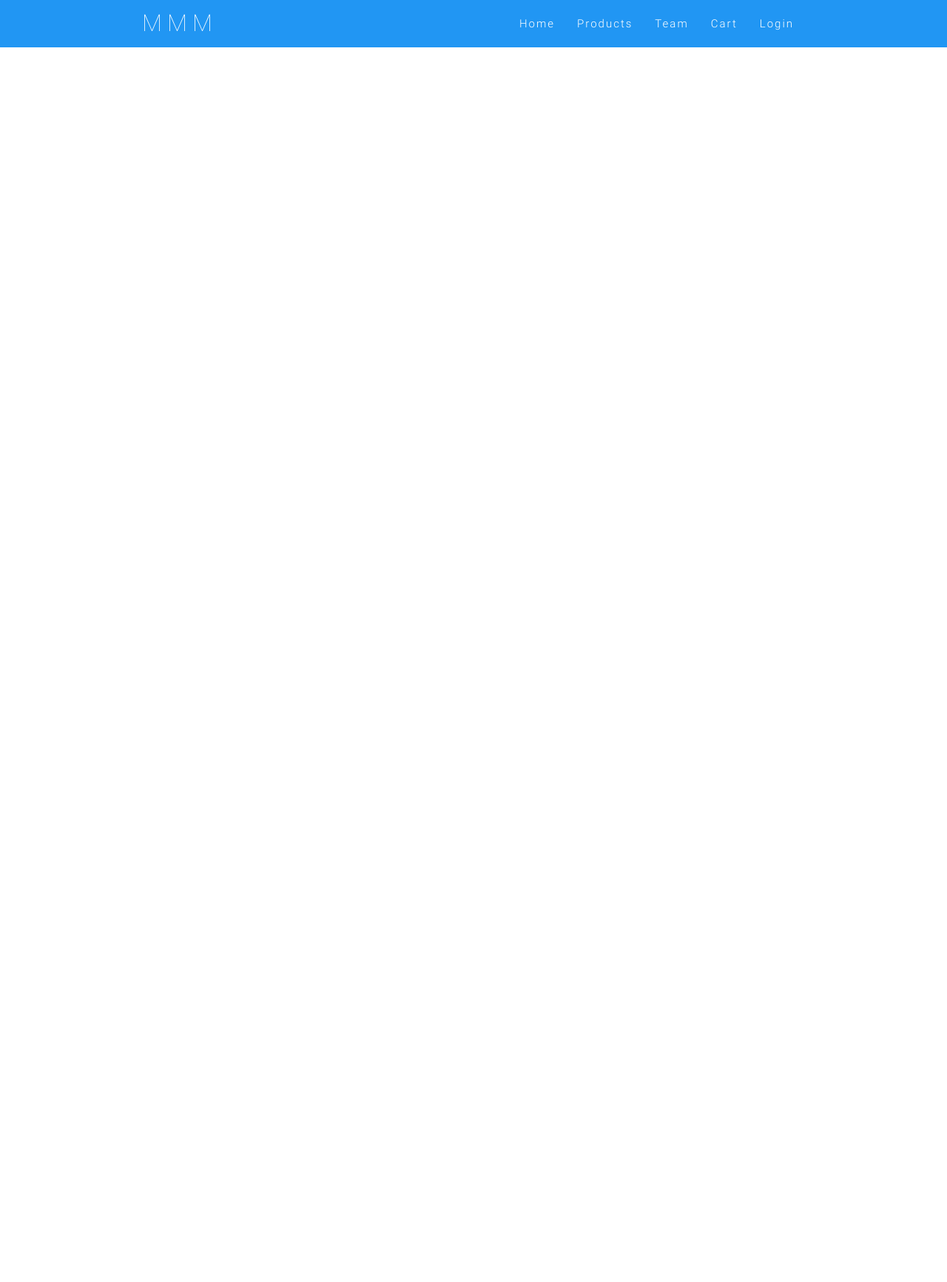
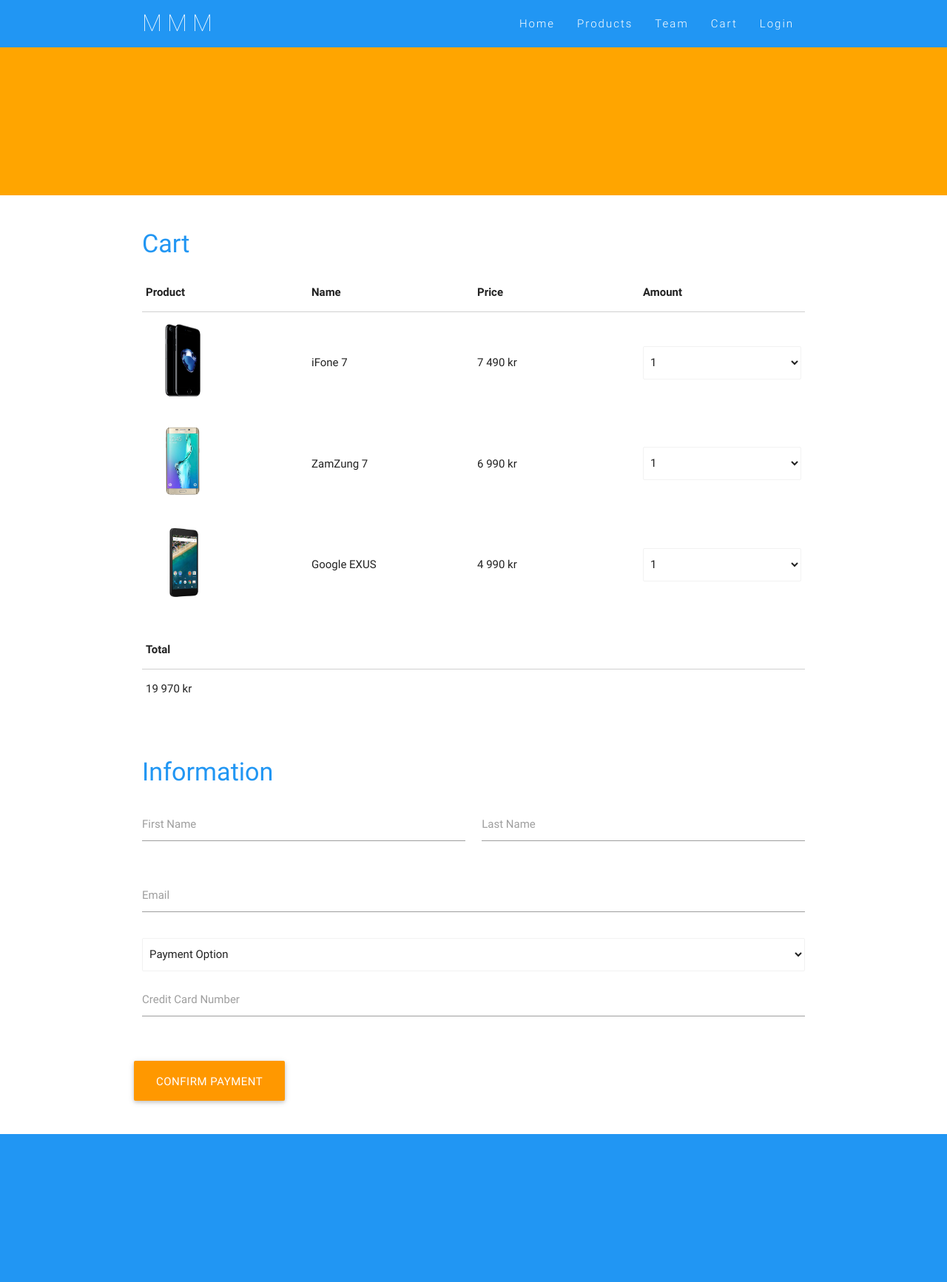
Before and after one commit to spiking/EITF05_Webshop, a PHP site: page /cart.html in a window 1280 px wide. Shown: the whole page at 74% size. Before the commit the page ends 64 px from the top, so only its background shows below. Run offline with PHP 8.4, Linux system fonts and the light colour scheme; a stand-in replaces the project's code that opens the database connection; some libraries are stand-ins or nearby versions.

Commit message:
Layout changes, renamed files

```diff
--- a/cart.html
+++ b/cart.html
@@ -8,9 +8,12 @@
     <title>MMM - Mobile</title>
 
     <!-- CSS  -->
-    <link href="css/style.css" type="text/css" rel="stylesheet">
+    <link href="css/style-main.css" type="text/css" rel="stylesheet">
+    <link href="css/style-cart.css" type="text/css" rel="stylesheet">
     <!--Import materialize.css-->
-    <link type="text/css" rel="stylesheet" href="css/materialize.min.css"  media="screen,projection"/>
+    <link type="text/css" rel="stylesheet" href="css/materialize.min.css" media="screen,projection" />
+    <!--Import Google Icon Font-->
+    <link href="http://fonts.googleapis.com/icon?family=Material+Icons" rel="stylesheet">
 
 </head>
 
@@ -28,7 +31,7 @@
                 <div class="nav-wrapper">
                     <a href="#" id="logo-container" class="brand-logo">MMM</a>
                     <ul class="right hide-on-med-and-down">
-                        <li><a href="#">Home</a></li>
+                        <li><a href="index.html">Home</a></li>
                         <li><a href="#">Products</a></li>
                         <li><a href="#">Team</a></li>
                         <li><a href="cart.html">Cart</a></li>
@@ -47,12 +50,162 @@
         </nav>
     </div>
 
-        <!--  Scripts-->
-    <script src="min/plugin-min.js"></script>
-    <script src="min/custom-min.js"></script>
+    <header>
+    </header>
 
-    <!--Import jQuery before materialize.js-->
+    <div>
+        <div class="container">
+            <div class="wrapper">
+                <h4 class="header text_b" id="cartTitle">Cart</h4>
+                <table>
+                    <thead>
+                        <tr>
+                            <th data-field="img">Product</th>
+                            <th data-field="name">Name</th>
+                            <th data-field="price">Price</th>
+                            <th data-field="amount">Amount</th>
+                        </tr>
+                    </thead>
+                    <tbody>
+                        <tr>
+                            <td><img src="img/product_1.jpg" alt="" border=3 height=100 width=100></img>
+                            </td>
+                            <td>iFone 7</td>
+                            <td>7 490 kr</td>
+                            <td>
+
+
+
+
+
+
+                                <select class="browser-default">
+                                    <option value="" disabled selected>1</option>
+                                    <option value="1">0</option>
+                                    <option value="2">1</option>
+                                    <option value="3">2</option>
+                                    <option value="4">3</option>
+                                    <option value="5">4</option>
+                                    <option value="6">5</option>
+                                </select>
+
+
+                            </td>
+                        </tr>
+                        <tr>
+                            <td><img src="img/product_2.jpg" alt="" border=3 height=100 width=100></img>
+                            </td>
+                            <td>ZamZung 7</td>
+                            <td>6 990 kr</td>
+                            <td>
+                                <select class="browser-default">
+                                    <option value="" disabled selected>1</option>
+                                    <option value="1">0</option>
+                                    <option value="2">1</option>
+                                    <option value="3">2</option>
+                                    <option value="4">3</option>
+                                    <option value="5">4</option>
+                                    <option value="6">5</option>
+                                </select>
+                            </td>
+                        </tr>
+                        <tr>
+                            <td><img src="img/product_3.jpg" alt="" border=3 height=100 width=100></img>
+                            </td>
+                            <td>Google EXUS</td>
+                            <td align="right">4 990 kr</td>
+                            <td>
+                                <select class="browser-default">
+                                    <option value="" disabled selected>1</option>
+                                    <option value="1">0</option>
+                                    <option value="2">1</option>
+                                    <option value="3">2</option>
+                                    <option value="4">3</option>
+                                    <option value="5">4</option>
+                                    <option value="6">5</option>
+                                </select>
+                            </td>
+                        </tr>
+                    </tbody>
+                </table>
+                <table>
+                    <!--                    <h4 class="header text_b">Cart</h4>-->
+                    <thead>
+                        <tr>
+                            <th data-field="price">Total</th>
+                        </tr>
+                    </thead>
+                    <tbody>
+                        <tr>
+                            <td>19 970 kr</td>
+                        </tr>
+                        </tr>
+                    </tbody>
+                </table>
+            </div>
+        </div>
+    </div>
+
+    <div class="container">
+        <div class="row">
+            <form class="col s12">
+                <h4 class="header text_b">Information</h4>
+                <div class="row">
+                    <div class="input-field col s6">
+                        <input id="first_name" type="text" class="validate">
+                        <label for="first_name">First Name</label>
+                    </div>
+                    <div class="input-field col s6">
+                        <input id="last_name" type="text" class="validate">
+                        <label for="last_name">Last Name</label>
+                    </div>
+                </div>
+                <div class="row">
+                    <div class="input-field col s12">
+                        <input id="email" type="email" class="validate">
+                        <label for="email" data-error="Incorrect" data-success="right">Email</label>
+                    </div>
+                </div>
+
+                <select class="browser-default">
+                    <option value="" disabled selected>Payment Option</option>
+                    <option value="1">Credit Card</option>
+                    <option value="2">Credit Card</option>
+                    <option value="3">Credit Card</option>
+                </select>
+
+                <div class="row">
+                    <div class="input-field col s12">
+                        <input id="creditcard" type="text" class="validate">
+                        <label for="creditcard">Credit Card Number</label>
+                    </div>
+                </div>
+            </form>
+
+            <a href="payment-completed.html" class="waves-effect waves-light btn-large orange" id="confirmButton">Confirm Payment</a>
+
+        </div>
+
+    </div>
+
+    <!--Footer-->
+    <footer id="contact" class="page-footer default_color scrollspy">
+        <div class="container">
+            <div class="row">
+                <div class="col l6 s12">
+                    <!--                    Contact infor or w.e -->
+                </div>
+            </div>
+        </div>
+    </footer>
+
+    <!--jQuery-->
     <script type="text/javascript" src="https://code.jquery.com/jquery-2.1.1.min.js"></script>
+
+    <!--   Script Files -->
+    <script src="js/materialize-min.js"></script>
+    <script src="js/main-min.js"></script>
+
 </body>
 
 </html>
--- /dev/null
+++ b/css/style-cart.css
@@ -0,0 +1,166 @@
+.default_color_text {
+    color: #2196F3 !important
+}
+
+header,
+.full-width {
+    width: 100%;
+    height: 200px;
+    background: orange;
+}
+
+#cartTitle {
+    padding-top: 30px;
+}
+
+hgroup {
+    text-align: center;
+    margin-top: 4em;
+}
+
+nav ul a {
+    font-size: 1.2rem;
+    color: #FFF;
+    letter-spacing: 2px;
+    display: block;
+    font-weight: 300;
+    padding: 0px 15px;
+}
+
+h1,
+h3 {
+    font-weight: 300;
+}
+
+h1 {
+    font-size: 2em;
+}
+
+h3 {
+    font-size: 1rem;
+}
+
+table {
+    margin-top: 20px;
+    width: 100%;
+    table-layout: fixed;
+}
+
+
+/*
+th {
+    font-size: 20px;
+}
+
+td {
+    font-size: 18px;
+}
+*/
+
+form {
+    margin-top: 50px;
+}
+
+#confirmButton {
+    background-color: #2196F3;
+    float: left;
+    margin-top: 25px;
+    margin-bottom: 25px;
+}
+
+footer {
+    margin-top: 250px;
+    height: 200px;
+}
+
+.modal {
+    display: none;
+    /* Hidden by default */
+    position: fixed;
+    /* Stay in place */
+    z-index: 1;
+    /* Sit on top */
+    padding-top: 100px;
+    /* Location of the box */
+    left: 0;
+    top: 0;
+    width: 100%;
+    /* Full width */
+    height: 100%;
+    /* Full height */
+    overflow: auto;
+    /* Enable scroll if needed */
+    background-color: rgb(0, 0, 0);
+    /* Fallback color */
+    background-color: rgba(0, 0, 0, 0.4);
+    /* Black w/ opacity */
+}
+
+
+/* Modal Content */
+
+.modal-content {
+    position: relative;
+    background-color: #fefefe;
+    margin: auto;
+    padding: 0;
+    width: 80%;
+    /*    box-shadow: 0 4px 8px 0 rgba(0,0,0,0.2),0 6px 20px 0 rgba(0,0,0,0.19);*/
+    -webkit-animation-name: animatetop;
+    -webkit-animation-duration: 0.4s;
+    animation-name: animatetop;
+    animation-duration: 0.4s
+}
+
+
+/* Add Animation */
+
+@-webkit-keyframes animatetop {
+    from {
+        top: -300px;
+        opacity: 0
+    }
+    to {
+        top: 0;
+        opacity: 1
+    }
+}
+
+@keyframes animatetop {
+    from {
+        top: -300px;
+        opacity: 0
+    }
+    to {
+        top: 0;
+        opacity: 1
+    }
+}
+
+
+/* The Close Button */
+
+.close {
+    color: white;
+    float: right;
+    font-size: 28px;
+    font-weight: bold;
+}
+
+.close:hover,
+.close:focus {
+    color: #000;
+    text-decoration: none;
+    cursor: pointer;
+}
+
+.modal-header {
+    background-color: #5cb85c;
+    color: white;
+}
+
+.modal-footer {
+    padding: 2px 16px;
+    background-color: #5cb85c;
+    color: white;
+}
--- a/css/style.css
+++ b/css/style-main.css
@@ -250,7 +250,7 @@ nav a.button-collapse {
 }
 
 .card-avatar .card-content i {
-   font-size: 1.5rem;
+   font-size: 1.5remav
 }
 
 .card-avatar .card-content .card-title {
@@ -261,6 +261,10 @@ nav a.button-collapse {
     max-height: 400px;
 }
 
+#buyBtn {
+    margin-top: 20px;
+}
+
 footer.page-footer {
     margin-top: 0px !important;
 }
--- /dev/null
+++ b/css/style-payment-completed.css
@@ -0,0 +1,6 @@
+.default_color{background-color: #2196F3 !important}
+
+.parallax-container {
+    max-height: 800px;
+    min-height: 800px;
+}
```
Also changed, not shown: index.html (+62 -57 lines), js/login.js (+34 -6 lines), login.html (+8 -22 lines), payment-completed.html (added, +142 -0 lines), js/main-min.js (renamed from min/custom-min.js), js/materialize-min.js (renamed from min/plugin-min.js).
